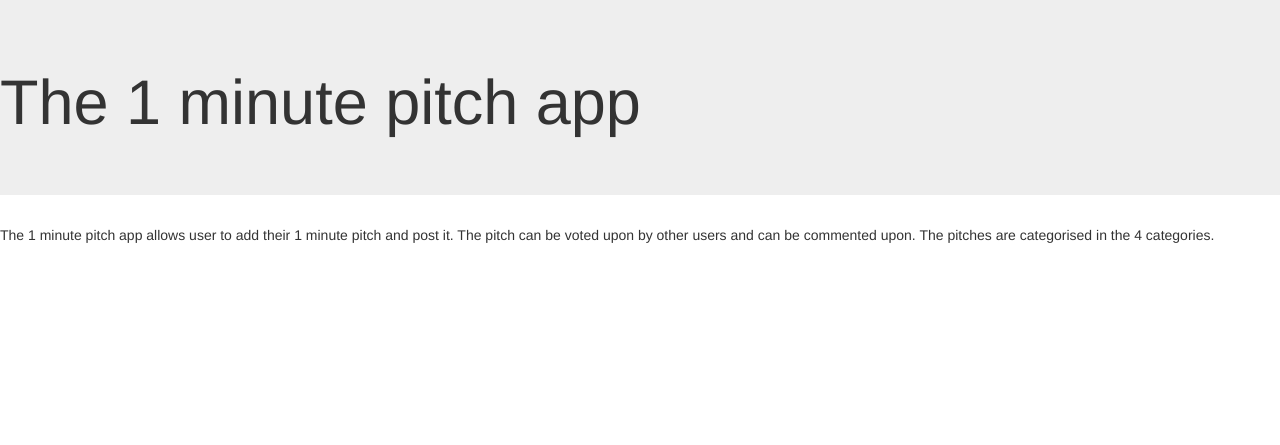
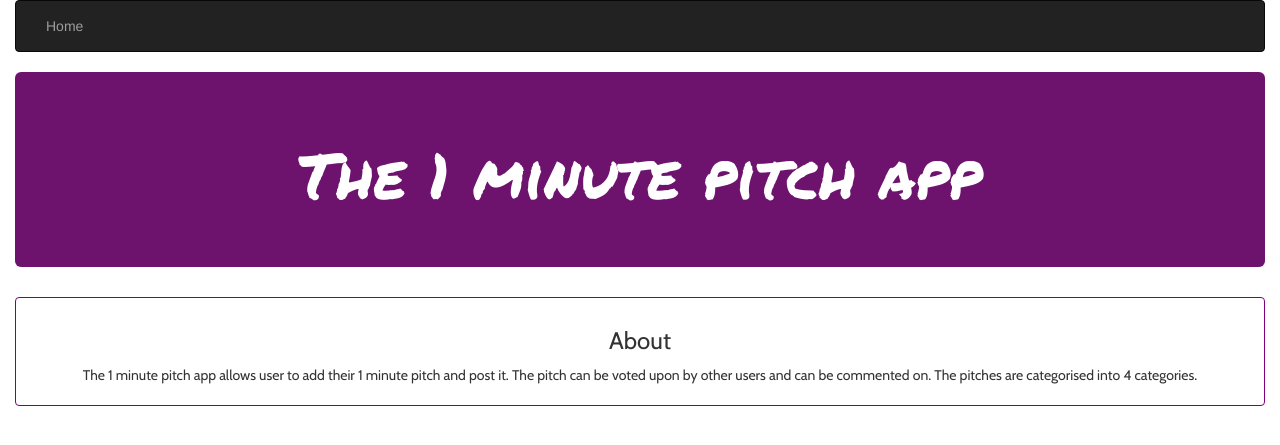
Before and after one commit to IanMK-1/1-minute-app, a Python web app: template app/templates/index.html in a window 1280 px wide. Shown: the top 445 px of the page. Run offline with Jinja, Linux system fonts and the light colour scheme; the template is opened without the code that fills it, so the values that code supplies are empty; some libraries are stand-ins or nearby versions.

Commit message:
Add styling to the index.html page

```diff
--- a/app/__init__.py
+++ b/app/__init__.py
@@ -17,4 +17,8 @@ def create_app(config_name):
     bootstrap.init_app(app)
     db.init_app(app)
 
+    # Registering the blueprint
+    from .main import main as main_blueprint
+    app.register_blueprint(main_blueprint)
+
     return app
--- a/app/static/css/index.css
+++ b/app/static/css/index.css
@@ -0,0 +1,13 @@
+.jumbotron {
+    text-align: center;
+    background-color: rgb(109, 19, 109);
+    color: white;
+    font-family: 'Permanent Marker', cursive;
+}
+.description {
+    text-align: center;
+    font-family: 'Cabin', sans-serif;
+}
+.list-group-item {
+    border-color: purple;
+}
--- a/app/templates/index.html
+++ b/app/templates/index.html
@@ -1,6 +1,21 @@
 {% extends 'bootstrap/base.html' %}
 
+{% block navbar %}
+    <div class="container-fluid">
+        {% include 'navbar.html'%}
+    </div>
+{% endblock %}
+
+{% block styles%}
+    {{ super() }}
+    <link rel="stylesheet" href="{{url_for('static',filename='css/index.css')}}">
+    <link href="https://fonts.googleapis.com/css?family=Cabin&display=swap" rel="stylesheet">
+    <link href="https://fonts.googleapis.com/css?family=Raleway&display=swap" rel="stylesheet">
+    <link href="https://fonts.googleapis.com/css?family=Permanent+Marker&display=swap" rel="stylesheet">
+{% endblock %}
+
 {% block content %}
+    <div class="container-fluid">
         <div class="row">
             <div class="col-md-12">
                 <div class="jumbotron">
@@ -11,9 +26,13 @@
         <div class="row">
             <div class="col-md-12">
                 <div class="card">
+                    <div class="list-group-item">
                         <div class="description">
+                            <h3>About</h3>
                             <p> The 1 minute pitch app allows user to add their 1 minute pitch and post it. The pitch can be voted
-                    upon by other users and can be commented upon. The pitches are categorised in the 4 categories.</p>
+                            upon by other users and can be commented on. The pitches are categorised into 4 categories.</p>
+                        </div>
+                    </div>
                 </div>
             </div>
         </div>
```
Also changed, not shown: app/templates/base.html (+0 -12 lines). Lines whose indentation alone changed are shown as unchanged.
